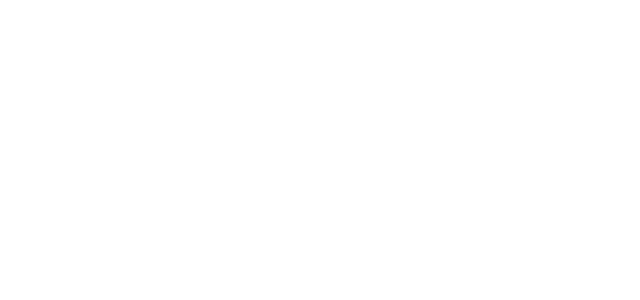
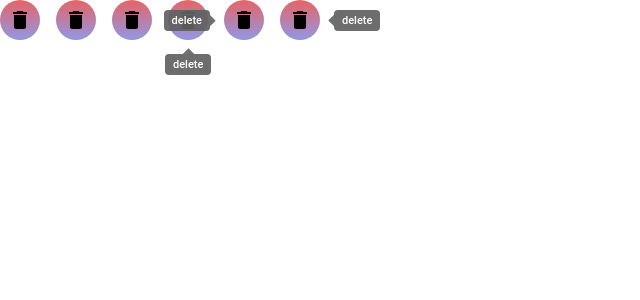
Before and after one commit to antony-mpokket/mui_tutorial, a React (Create React App) app: page /tool-tip in a window 1280 px wide. Before the commit this address had no page. Shown: the top 300 px of the page, without its empty margins (0-640 px from the left). Built offline with nearby package versions, Linux system fonts and the light colour scheme.

Commit message:
MuiTooltip

```diff
--- /dev/null
+++ b/src/components/MuiTooltip.tsx
@@ -0,0 +1,77 @@
+import React from 'react'
+import Tooltip from "@mui/material/Tooltip";
+import IconButton from '@mui/material/IconButton';
+import DeleteIcon from "@mui/icons-material/Delete";
+import Stack from "@mui/material/Stack";
+
+
+const MuiTooltip = () => {
+  return (
+    <>
+      <Stack direction={"row"} spacing={2}>
+        <Tooltip title="delete">
+          <IconButton
+            color="inherit"
+            sx={{
+              background: "linear-gradient(#e66465, #9198e5);",
+            }}
+          >
+            <DeleteIcon />
+          </IconButton>
+        </Tooltip>
+        <Tooltip title="delete" arrow>
+          <IconButton
+            color="inherit"
+            sx={{
+              background: "linear-gradient(#e66465, #9198e5);",
+            }}
+          >
+            <DeleteIcon />
+          </IconButton>
+        </Tooltip>
+        <Tooltip title="delete" arrow describeChild>
+          <IconButton
+            color="inherit"
+            sx={{
+              background: "linear-gradient(#e66465, #9198e5);",
+            }}
+          >
+            <DeleteIcon />
+          </IconButton>
+        </Tooltip>
+        <Tooltip open title="delete" arrow describeChild>
+          <IconButton
+            color="inherit"
+            sx={{
+              background: "linear-gradient(#e66465, #9198e5);",
+            }}
+          >
+            <DeleteIcon />
+          </IconButton>
+        </Tooltip>
+        <Tooltip open placement='left' title="delete" arrow describeChild>
+          <IconButton
+            color="inherit"
+            sx={{
+              background: "linear-gradient(#e66465, #9198e5);",
+            }}
+          >
+            <DeleteIcon />
+          </IconButton>
+        </Tooltip>
+        <Tooltip open placement='right' title="delete" arrow describeChild>
+          <IconButton
+            color="inherit"
+            sx={{
+              background: "linear-gradient(#e66465, #9198e5);",
+            }}
+          >
+            <DeleteIcon />
+          </IconButton>
+        </Tooltip>
+      </Stack>
+    </>
+  );
+}
+
+export default MuiTooltip
--- a/src/components/Routes.jsx
+++ b/src/components/Routes.jsx
@@ -29,6 +29,7 @@
 import MuiBadge from "./MuiBadge";
 import MuiList from "./MuiList";
 import MuiChip from "./MuiChip";
+import MuiTooltip from "./MuiTooltip";
 
 
 
@@ -60,6 +61,7 @@
         <Route path="/badge" element={<MuiBadge />} />
         <Route path="/list" element={<MuiList />} />
         <Route path="/chip" element={<MuiChip />} />
+        <Route path="/tool-tip" element={<MuiTooltip />} />
       </Routes>
     </Router>
   );
```
